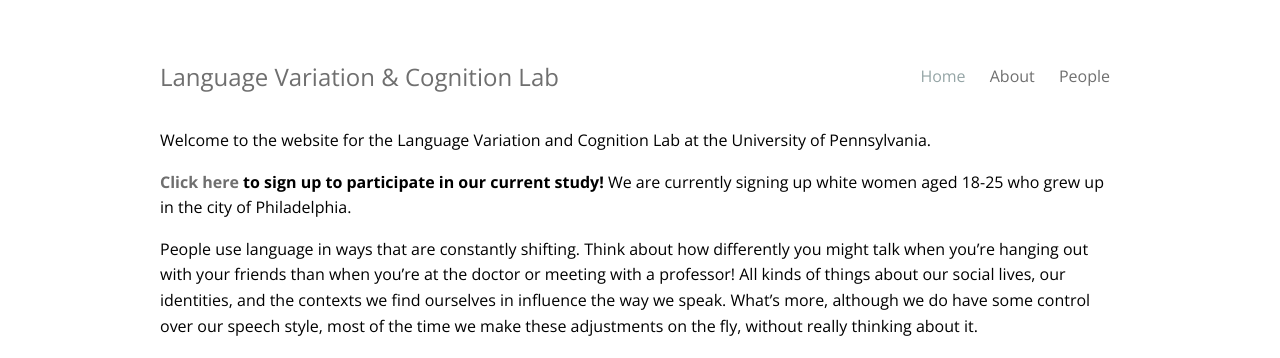
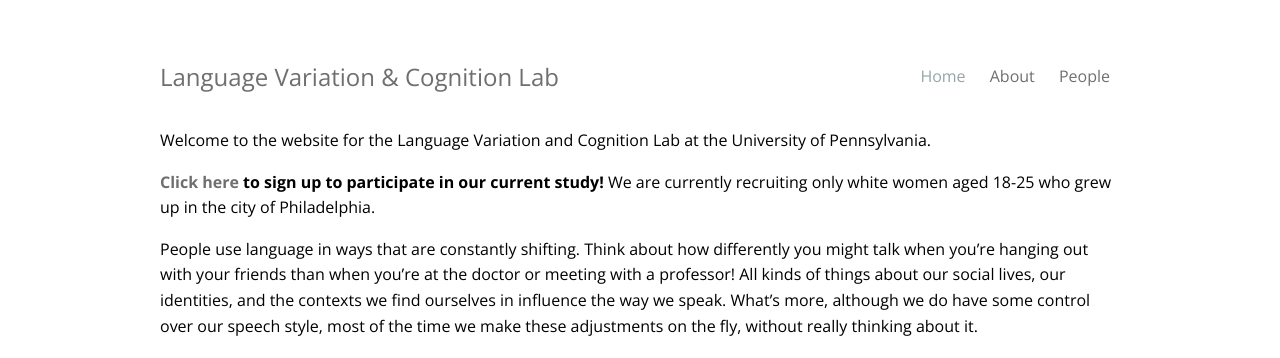
Before and after one commit to laceywade/TammingaLab.github.io, a Jekyll site: the page built from index.md, in a window 1280 px wide. Shown: the top 358 px of the page. Built offline with Jekyll 4.4.1, drawn with Linux system fonts in a browser that asks for light colours; some web fonts are replaced.

Commit message:
Update index.md

```diff
--- a/index.md
+++ b/index.md
@@ -8,7 +8,7 @@ navigation_weight: 1
 
 Welcome to the website for the Language Variation and Cognition Lab at the University of Pennsylvania.
 
-**[Click here](tamminga-lab@sas.upenn.edu) to sign up to participate in our current study!** We are currently signing up white women aged 18-25 who grew up in the city of Philadelphia.
+**[Click here](tamminga-lab@sas.upenn.edu) to sign up to participate in our current study!** We are currently recruiting only white women aged 18-25 who grew up in the city of Philadelphia.
 
 People use language in ways that are constantly shifting. Think about how differently you might talk when you're hanging out with your friends than when you're at the doctor or meeting with a professor! All kinds of things about our social lives, our identities, and the contexts we find ourselves in influence the way we speak. What's more, although we do have some control over our speech style, most of the time we make these adjustments on the fly, without really thinking about it.
 
```
